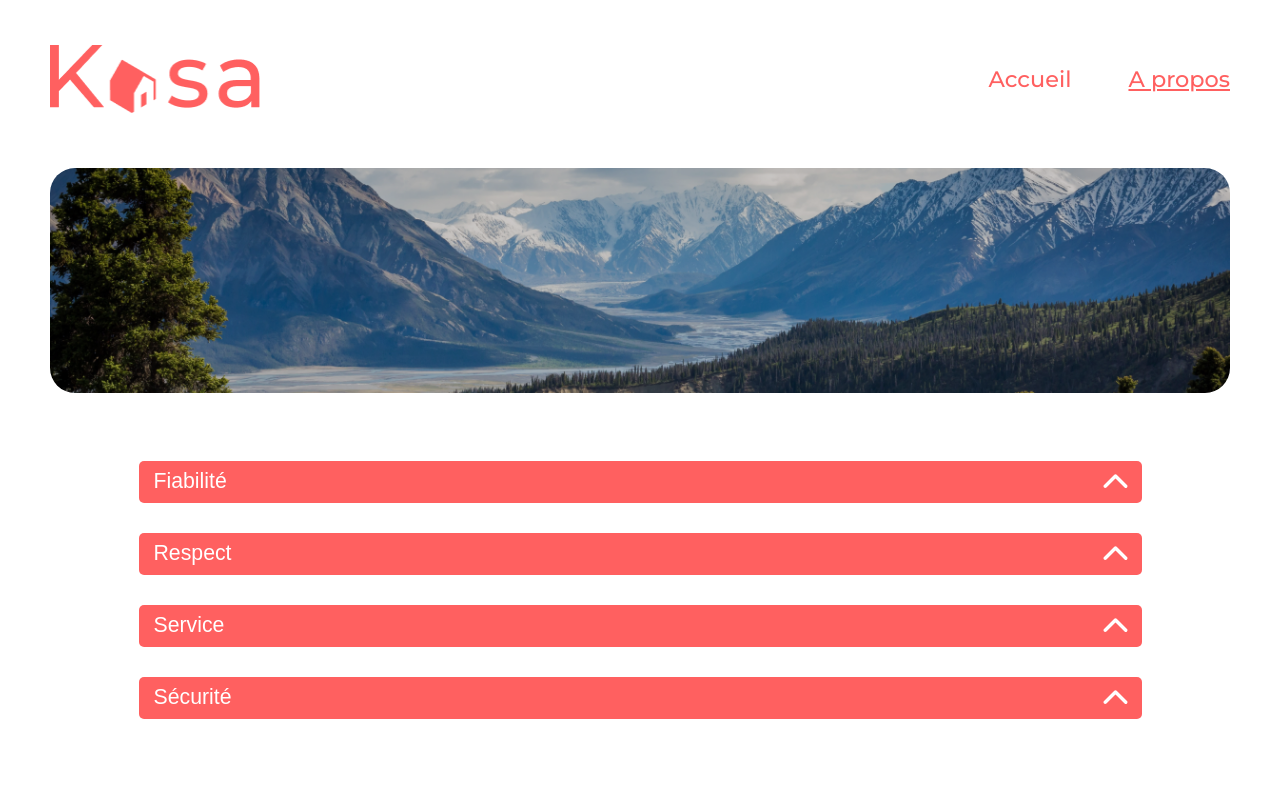
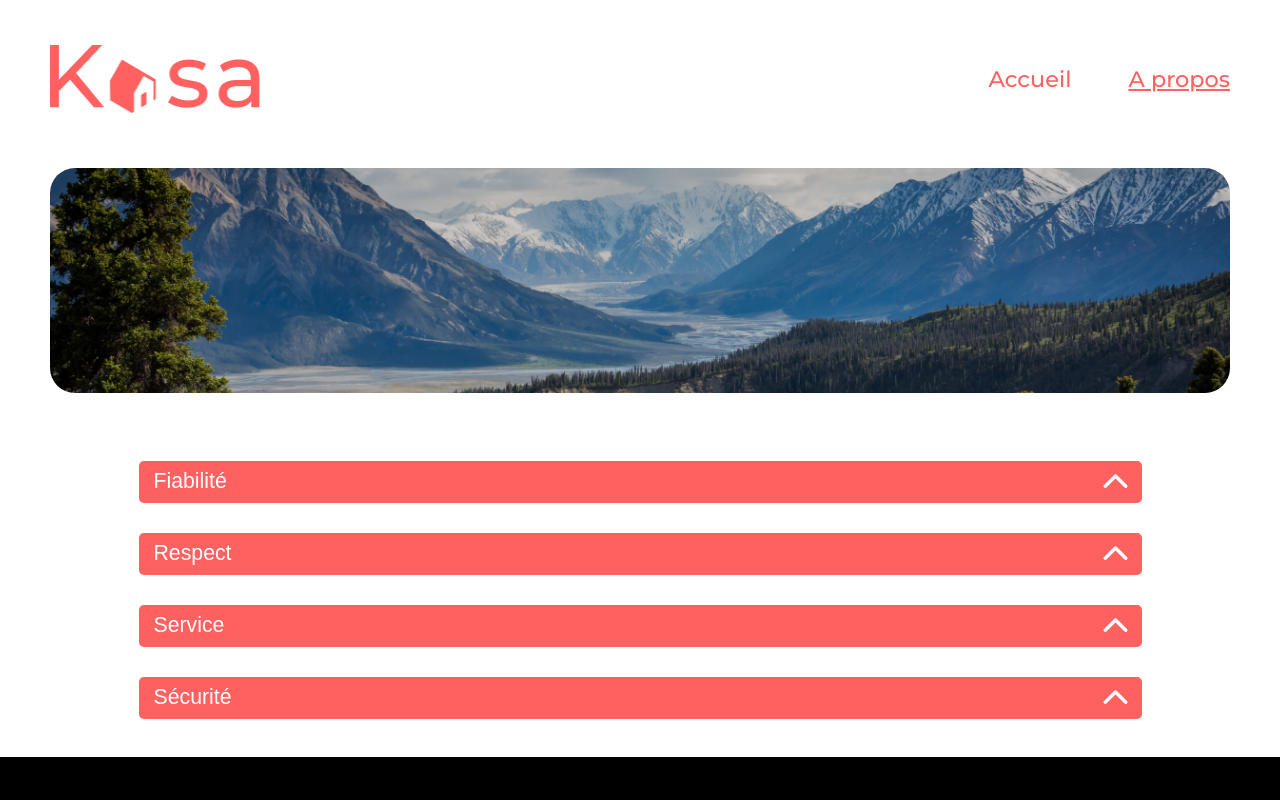
Before and after one commit to Nyttho/OC_Projet-6_Kasa, a React (Create React App) app: page /about in a window 1280 px wide. Shown: the top 800 px of the page. Built offline with nearby package versions, Linux system fonts and the light colour scheme.

Commit message:
mise au point footer bas de page + margin page about

```diff
--- a/src/App.js
+++ b/src/App.js
@@ -10,7 +10,7 @@ import Footer from "./components/Footer";
 const App = () => {
   return (
     <BrowserRouter>
-      <div>
+      <div className="app">
         <div className="main-container">
           <Navigation />
           <main>
--- a/src/components/Collapsible.js
+++ b/src/components/Collapsible.js
@@ -9,9 +9,7 @@ const Collapsible = (props) => {
   };
   return (
     <div className="collapsible-button-container" onClick={toggle}>
-      <button className="collapsible-button .collapsible-button--long">
-        {props.label}
-      </button>
+      <button className="collapsible-button">{props.label}</button>
       <img src={arrow} alt="" />
 
       <div className={open ? "content-show" : "content-parent"}>
--- a/src/styles/_about.scss
+++ b/src/styles/_about.scss
@@ -3,5 +3,7 @@
    flex-direction: column;
    align-items: center;
    justify-content: center;
-   margin-top: 38px;
+   margin: 38px 0;
+
+
 }
--- a/src/styles/_error.scss
+++ b/src/styles/_error.scss
@@ -16,10 +16,7 @@
         font-size: 2rem;
     }
     a{
-        display: inline-block;
         color: $main-color;
-        margin-bottom: 3%;
-
         &:hover {
             text-decoration: underline;
         }
--- a/src/styles/_settings.scss
+++ b/src/styles/_settings.scss
@@ -22,15 +22,27 @@ body{
     font-size: 18px;
 
 
+
+    .app{
+        display: flex;
+        flex-direction: column;
+        min-height: 100vh;
+
+
+    }
+
+
+
     .main-container{
 
         width: 100%;
         max-width: 1440px;
         margin: 0 auto;
         padding: 0 50px;
-        min-height: 100vh;
-        display: flex;
-        flex-direction: column;
+        flex-grow: 1;
+
+
+
 
     }
 
```
Also changed, not shown: src/styles/components-style/_Collapsible.scss (line endings or trailing spaces).
